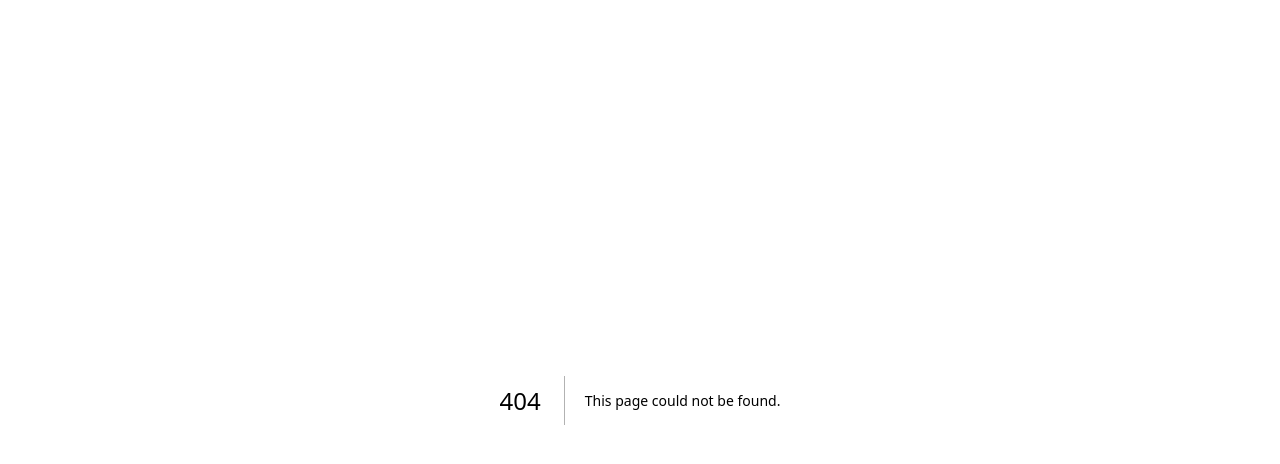
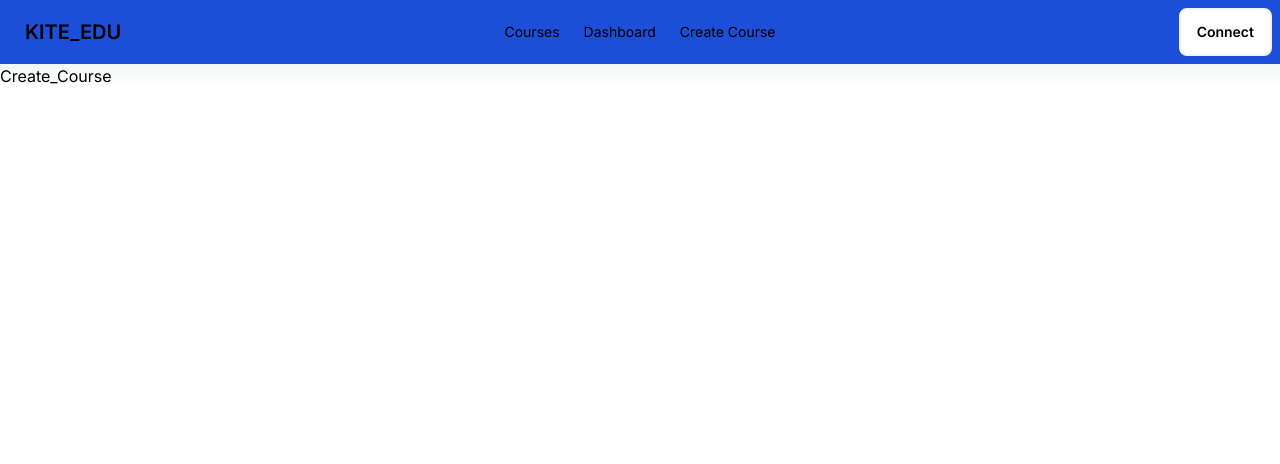
Before and after one commit to Saiweb3dev/kite-educational-dapp, a Next.js app in the folder frontend/: page /Create_Course in a window 1280 px wide. Before the commit this address had no page. Shown: the top 464 px of the page. Built offline with nearby package versions, Linux system fonts and the light colour scheme.

Commit message:
installed daisyUI pkg & a beta navbar with route

```diff
--- /dev/null
+++ b/frontend/src/app/Courses/page.tsx
@@ -0,0 +1,9 @@
+import React from 'react'
+
+function Course() {
+  return (
+    <div>Course</div>
+  )
+}
+
+export default Course
--- /dev/null
+++ b/frontend/src/app/Create_Course/page.tsx
@@ -0,0 +1,9 @@
+import React from 'react'
+//Only accessible by Admin !!!
+function Create_Course() {
+  return (
+    <div>Create_Course</div>
+  )
+}
+
+export default Create_Course
--- /dev/null
+++ b/frontend/src/app/Dashboard/page.tsx
@@ -0,0 +1,9 @@
+import React from 'react'
+
+function Dashboard() {
+  return (
+    <div>Dashboard</div>
+  )
+}
+
+export default Dashboard
--- a/frontend/src/app/layout.tsx
+++ b/frontend/src/app/layout.tsx
@@ -1,6 +1,7 @@
 import type { Metadata } from "next";
 import { Inter } from "next/font/google";
 import "./globals.css";
+import Navbar from "@/components/Navbar";
 
 const inter = Inter({ subsets: ["latin"] });
 
@@ -16,7 +17,9 @@
 }>) {
   return (
     <html lang="en">
-      <body className={inter.className}>{children}</body>
+      <body className={inter.className}>
+        <Navbar/>
+        {children}</body>
     </html>
   );
 }
--- a/frontend/src/app/page.tsx
+++ b/frontend/src/app/page.tsx
@@ -2,112 +2,8 @@
 
 export default function Home() {
   return (
-    <main className="flex min-h-screen flex-col items-center justify-between p-24">
-      <div className="z-10 w-full max-w-5xl items-center justify-between font-mono text-sm lg:flex">
-        <p className="fixed left-0 top-0 flex w-full justify-center border-b border-gray-300 bg-gradient-to-b from-zinc-200 pb-6 pt-8 backdrop-blur-2xl dark:border-neutral-800 dark:bg-zinc-800/30 dark:from-inherit lg:static lg:w-auto  lg:rounded-xl lg:border lg:bg-gray-200 lg:p-4 lg:dark:bg-zinc-800/30">
-          Get started by editing&nbsp;
-          <code className="font-mono font-bold">src/app/page.tsx</code>
-        </p>
-        <div className="fixed bottom-0 left-0 flex h-48 w-full items-end justify-center bg-gradient-to-t from-white via-white dark:from-black dark:via-black lg:static lg:size-auto lg:bg-none">
-          <a
-            className="pointer-events-none flex place-items-center gap-2 p-8 lg:pointer-events-auto lg:p-0"
-            href="https://vercel.com?utm_source=create-next-app&utm_medium=appdir-template&utm_campaign=create-next-app"
-            target="_blank"
-            rel="noopener noreferrer"
-          >
-            By{" "}
-            <Image
-              src="/vercel.svg"
-              alt="Vercel Logo"
-              className="dark:invert"
-              width={100}
-              height={24}
-              priority
-            />
-          </a>
-        </div>
-      </div>
-
-      <div className="relative z-[-1] flex place-items-center before:absolute before:h-[300px] before:w-full before:-translate-x-1/2 before:rounded-full before:bg-gradient-radial before:from-white before:to-transparent before:blur-2xl before:content-[''] after:absolute after:-z-20 after:h-[180px] after:w-full after:translate-x-1/3 after:bg-gradient-conic after:from-sky-200 after:via-blue-200 after:blur-2xl after:content-[''] before:dark:bg-gradient-to-br before:dark:from-transparent before:dark:to-blue-700 before:dark:opacity-10 after:dark:from-sky-900 after:dark:via-[#0141ff] after:dark:opacity-40 sm:before:w-[480px] sm:after:w-[240px] before:lg:h-[360px]">
-        <Image
-          className="relative dark:drop-shadow-[0_0_0.3rem_#ffffff70] dark:invert"
-          src="/next.svg"
-          alt="Next.js Logo"
-          width={180}
-          height={37}
-          priority
-        />
-      </div>
-
-      <div className="mb-32 grid text-center lg:mb-0 lg:w-full lg:max-w-5xl lg:grid-cols-4 lg:text-left">
-        <a
-          href="https://nextjs.org/docs?utm_source=create-next-app&utm_medium=appdir-template&utm_campaign=create-next-app"
-          className="group rounded-lg border border-transparent px-5 py-4 transition-colors hover:border-gray-300 hover:bg-gray-100 hover:dark:border-neutral-700 hover:dark:bg-neutral-800/30"
-          target="_blank"
-          rel="noopener noreferrer"
-        >
-          <h2 className="mb-3 text-2xl font-semibold">
-            Docs{" "}
-            <span className="inline-block transition-transform group-hover:translate-x-1 motion-reduce:transform-none">
-              -&gt;
-            </span>
-          </h2>
-          <p className="m-0 max-w-[30ch] text-sm opacity-50">
-            Find in-depth information about Next.js features and API.
-          </p>
-        </a>
-
-        <a
-          href="https://nextjs.org/learn?utm_source=create-next-app&utm_medium=appdir-template-tw&utm_campaign=create-next-app"
-          className="group rounded-lg border border-transparent px-5 py-4 transition-colors hover:border-gray-300 hover:bg-gray-100 hover:dark:border-neutral-700 hover:dark:bg-neutral-800/30"
-          target="_blank"
-          rel="noopener noreferrer"
-        >
-          <h2 className="mb-3 text-2xl font-semibold">
-            Learn{" "}
-            <span className="inline-block transition-transform group-hover:translate-x-1 motion-reduce:transform-none">
-              -&gt;
-            </span>
-          </h2>
-          <p className="m-0 max-w-[30ch] text-sm opacity-50">
-            Learn about Next.js in an interactive course with&nbsp;quizzes!
-          </p>
-        </a>
-
-        <a
-          href="https://vercel.com/templates?framework=next.js&utm_source=create-next-app&utm_medium=appdir-template&utm_campaign=create-next-app"
-          className="group rounded-lg border border-transparent px-5 py-4 transition-colors hover:border-gray-300 hover:bg-gray-100 hover:dark:border-neutral-700 hover:dark:bg-neutral-800/30"
-          target="_blank"
-          rel="noopener noreferrer"
-        >
-          <h2 className="mb-3 text-2xl font-semibold">
-            Templates{" "}
-            <span className="inline-block transition-transform group-hover:translate-x-1 motion-reduce:transform-none">
-              -&gt;
-            </span>
-          </h2>
-          <p className="m-0 max-w-[30ch] text-sm opacity-50">
-            Explore starter templates for Next.js.
-          </p>
-        </a>
-
-        <a
-          href="https://vercel.com/new?utm_source=create-next-app&utm_medium=appdir-template&utm_campaign=create-next-app"
-          className="group rounded-lg border border-transparent px-5 py-4 transition-colors hover:border-gray-300 hover:bg-gray-100 hover:dark:border-neutral-700 hover:dark:bg-neutral-800/30"
-          target="_blank"
-          rel="noopener noreferrer"
-        >
-          <h2 className="mb-3 text-2xl font-semibold">
-            Deploy{" "}
-            <span className="inline-block transition-transform group-hover:translate-x-1 motion-reduce:transform-none">
-              -&gt;
-            </span>
-          </h2>
-          <p className="m-0 max-w-[30ch] text-balance text-sm opacity-50">
-            Instantly deploy your Next.js site to a shareable URL with Vercel.
-          </p>
-        </a>
-      </div>
-    </main>
+  <div>
+    <h1>Landing Page</h1>
+  </div>
   );
 }
--- a/frontend/src/components/Navbar.tsx
+++ b/frontend/src/components/Navbar.tsx
@@ -1,38 +1,64 @@
-import React from 'react';
-import Link from 'next/link';
+import Link from "next/link";
+import React from "react";
+interface NavbarProps {}
 
-const Navbar = () => {
+const Navbar: React.FC<NavbarProps> = () => {
   return (
-    <nav className="flex items-center justify-between flex-wrap bg-teal-500 p-6">
-      <div className="flex items-center flex-shrink-0 text-white mr-6">
-        <span className="font-semibold text-xl tracking-tight">E-Learn Logo</span>
+    <div className="navbar bg-blue-700">
+      <div className="navbar-start">
+        <div className="dropdown">
+          <div tabIndex={0} role="button" className="btn btn-ghost lg:hidden">
+            <svg
+              xmlns="http://www.w3.org/2000/svg"
+              className="h-5 w-5"
+              fill="none"
+              viewBox="0 0 24 24"
+              stroke="currentColor"
+            >
+              <path
+                strokeLinecap="round"
+                strokeLinejoin="round"
+                strokeWidth="2"
+                d="M4 6h16M4 12h8m-8 6h16"
+              />
+            </svg>
+          </div>
+          <ul
+            tabIndex={0}
+            className="menu menu-sm space-y-2 dropdown-content bg-white text-blue-700 rounded-box z-[1] mt-3 w-52 p-2 shadow"
+          >
+            <Link href="/Course">
+              <span>Courses</span>
+            </Link>
+            <Link href="/Dashboard">
+              <span>Dashboard</span>
+            </Link>
+            <Link href="/Create_Course">
+              <span>Create Course</span>
+            </Link>
+          </ul>
+        </div>
+        <span className="btn btn-ghost text-xl">KITE_EDU</span>
       </div>
-      <div className="block lg:flex lg:items-center lg:w-auto">
-        <div className="text-sm lg:flex-grow">
-          <Link href="/courses">
-            <a className="block mt-4 lg:inline-block lg:mt-0 text-teal-200 hover:text-white mr-4">
-              Courses
-            </a>
+      <div className="navbar-center hidden lg:flex">
+        <ul className="menu menu-horizontal  space-x-6 px-1">
+          <Link href="/Course">
+            <span>Courses</span>
           </Link>
-          <Link href="/dashboard">
-            <a className="block mt-4 lg:inline-block lg:mt-0 text-teal-200 hover:text-white mr-4">
-              Dashboard
-            </a>
+          <Link href="/Dashboard">
+            <span>Dashboard</span>
           </Link>
-          {/* Placeholder for admin-only Create Course link */}
-          <Link href="/create-course">
-            <a className="block mt-4 lg:inline-block lg:mt-0 text-teal-200 hover:text-white mr-4">
-              Create Course
-            </a>
+          <Link href="/Create_Course">
+            <span>Create Course</span>
           </Link>
-        </div>
+        </ul>
       </div>
-      <div className="block lg:flex lg:items-center lg:w-auto">
-        <button className="inline-block px-4 py-2 leading-none border rounded text-white border-white hover:border-transparent hover:text-teal-500 hover:bg-white mt-4 lg:mt-0">
-          Connect Wallet
-        </button>
+      <div className="navbar-end">
+        <span className="btn border-2 text-black bg-white hover:bg-blue-700 hover:border-white hover:text-white">
+          Connect
+        </span>
       </div>
-    </nav>
+    </div>
   );
 };
 
--- a/frontend/tailwind.config.ts
+++ b/frontend/tailwind.config.ts
@@ -15,6 +15,8 @@
       },
     },
   },
-  plugins: [],
+  plugins: [
+    require('daisyui'),
+  ],
 };
 export default config;
```
Also changed, not shown: frontend/package.json (+5 -4 lines), 1 other file (tests, documents, lock files or other folders).
